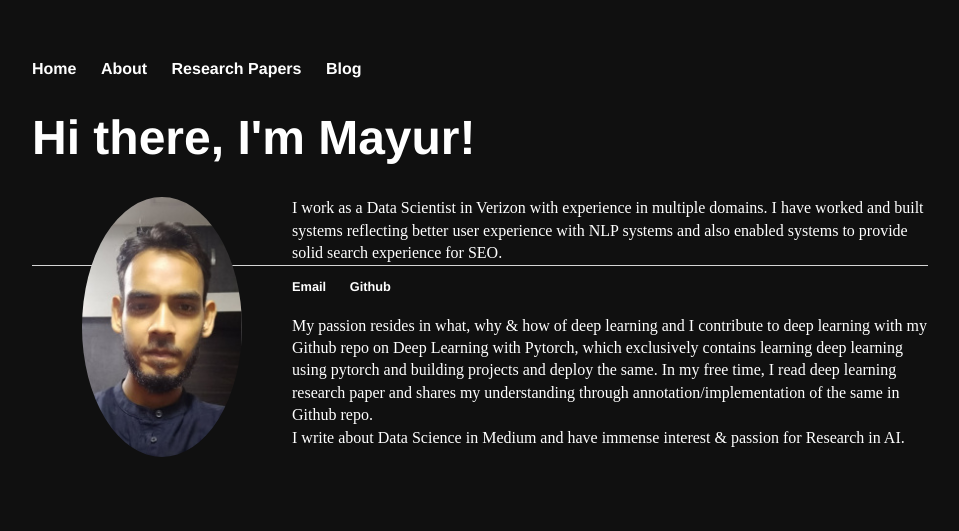
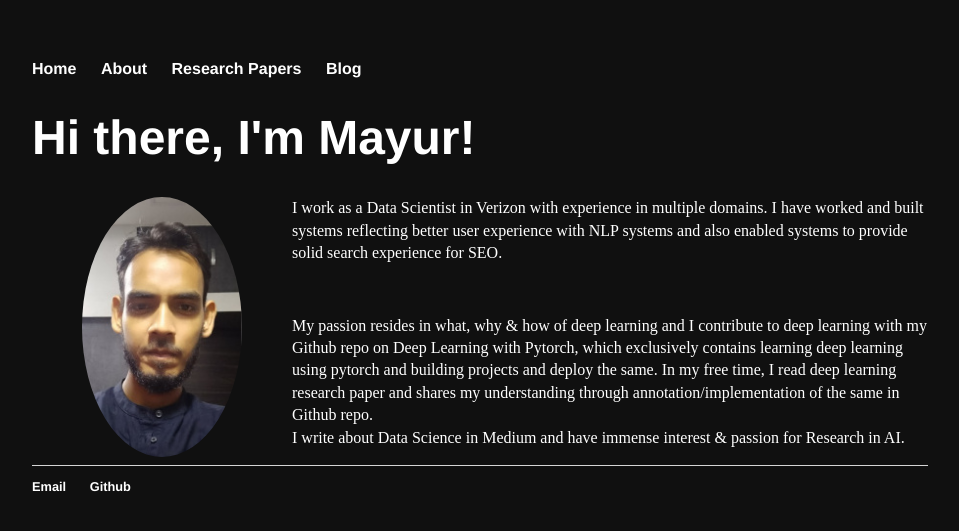
Before and after one commit to Mayurji/mayurji.github.io, a Jekyll site: the page built from index.html, in a window 1280 px wide. Shown: the top 531 px of the page, without its empty margins (160-1119 px from the left). Built offline with Jekyll 4.4.1, drawn with Linux system fonts in a browser that asks for light colours.

Commit message:
Update main.css

```diff
--- a/css/main.css
+++ b/css/main.css
@@ -46,7 +46,7 @@ h4 {
 footer {
     border-top: 1px solid #d5d5d5;
     font-size: .8em;
-    margin-top: -200px;
+    margin-bottom: -200px;
 }
 
 ul.posts {
```
